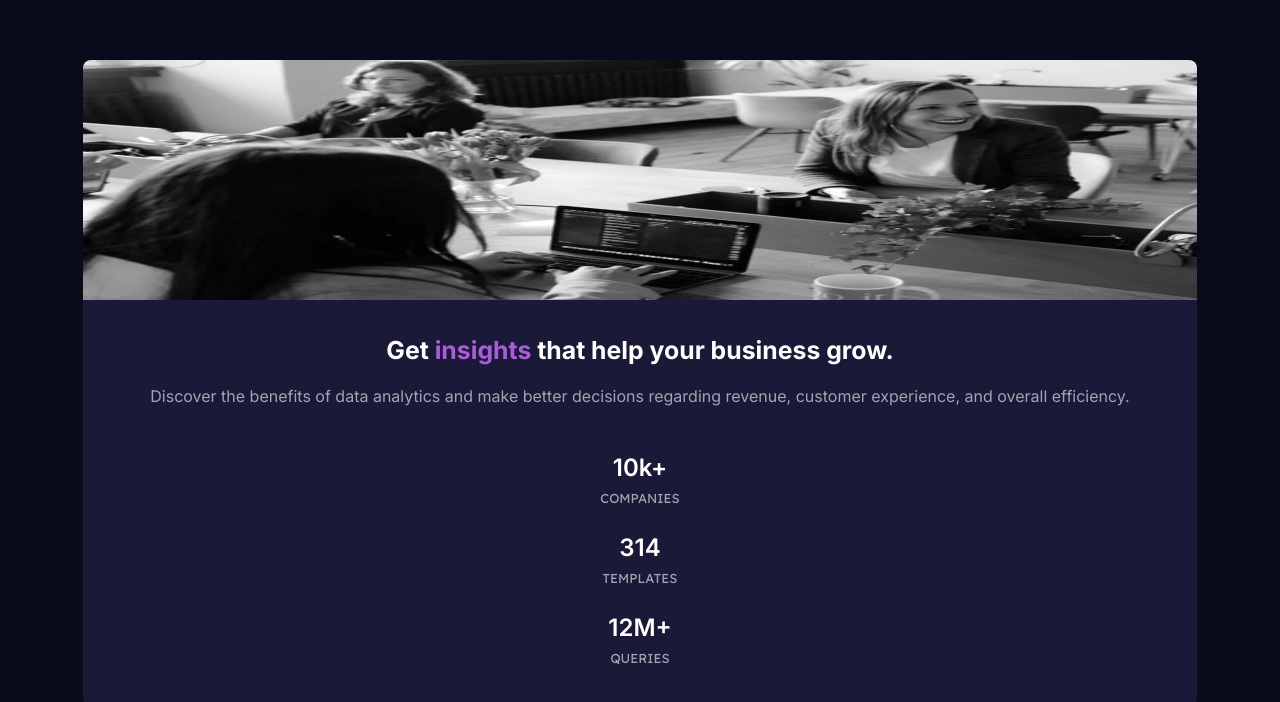
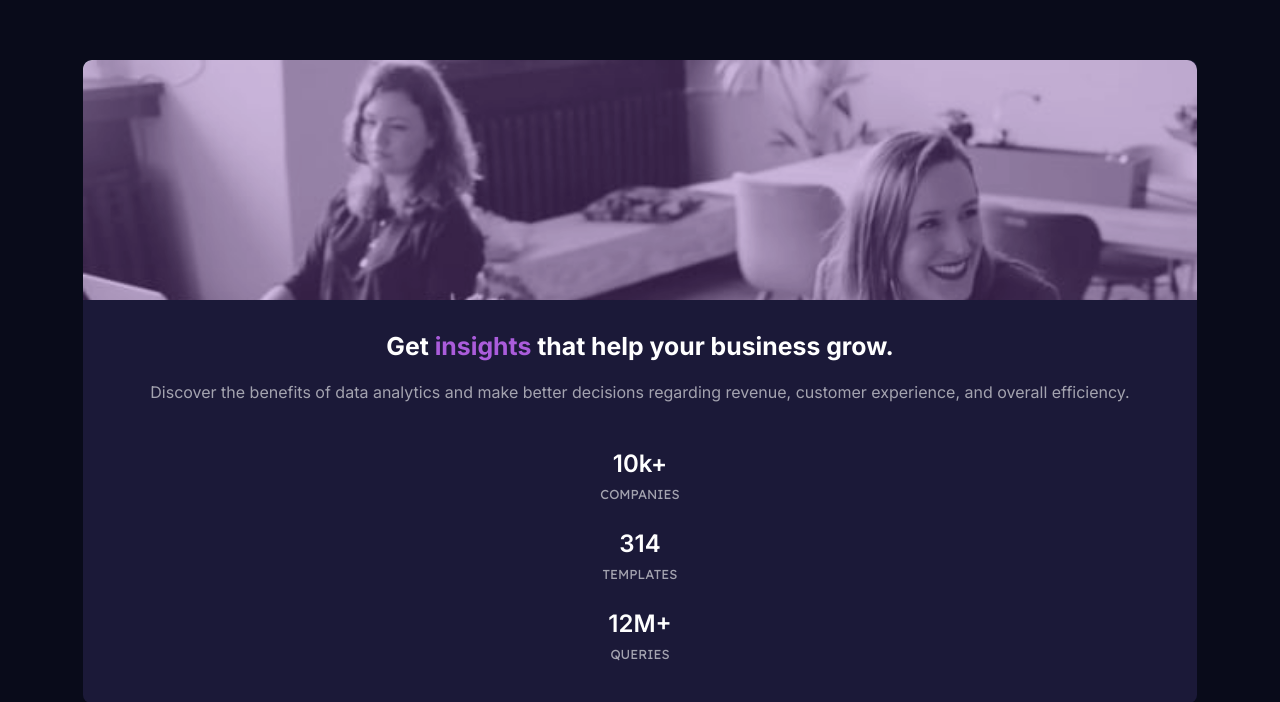
Before and after one commit to alismolli/Tp-stats-preview-card, a plain HTML site: page index.html in a window 1280 px wide. Shown: the part 241-943 px from the top of the page. Drawn offline with Linux system fonts and the light colour scheme.

Commit message:
proyecto finalizado

```diff
--- a/css/styles.css
+++ b/css/styles.css
@@ -31,12 +31,32 @@ body{
     border-radius: 8px;
     background-color: var(--Dark-desaturated-blue);
 }
-.preview-card header img{
-    image-rendering: var(--Soft-violet);
+/* .preview-card header img{
+    filter:grayscale(100%);
     height: 240px;
     width: 100%;
+    background-color: var(--Soft-violet);
+} */
+.imagen{
+    background-image: url("../images/image-header-mobile.jpg");
+    width: 100%;
+    height: 240px;
+    background-size: cover;
+    position: relative;
+    opacity: 0.9;
+    border-radius: 9px 10px 0 0;
 }
-
+.imagen::before{
+    content: "";
+    background-color: var(--Soft-violet);
+    width: 100%;
+    height: 100%;
+    position: absolute;
+    top:0;
+    left:0;
+    opacity: 0.3;
+    border-radius: 10px 10px 0 0;
+}
 main{
     text-align: center;
 }
--- a/index.html
+++ b/index.html
@@ -20,10 +20,13 @@
 <body>
   <article class= "preview-card">
     <header>
-      <!-- <img style="-webkit-user-select: none;margin: auto;cursor: zoom-in;background-color: hsl(0, 0%, 90%);transition: background-color 300ms;" src="./images/image-header-mobile.jpg" width="318"> -->
-      <img src ="./images/image-header-mobile.jpg" alt = "imagen reunion">
+      <!-- <div> -->
+        <!-- <img style="-webkit-user-select: none;margin: auto;cursor: zoom-in;background-color: hsl(0, 0%, 90%);transition: background-color 300ms;" src="./images/image-header-mobile.jpg" width="318"> -->
+        <!-- <img src ="./images/image-header-mobile.jpg" alt = "imagen reunion">
+      </div> -->
     </header>
     <main>
+      <div class="imagen"></div>
       <H1>Get <span>insights</span> that help your business grow.</H1>
       <p>Discover the benefits of data analytics and make better decisions regarding revenue, customer
         experience, and overall efficiency.</p>
```
